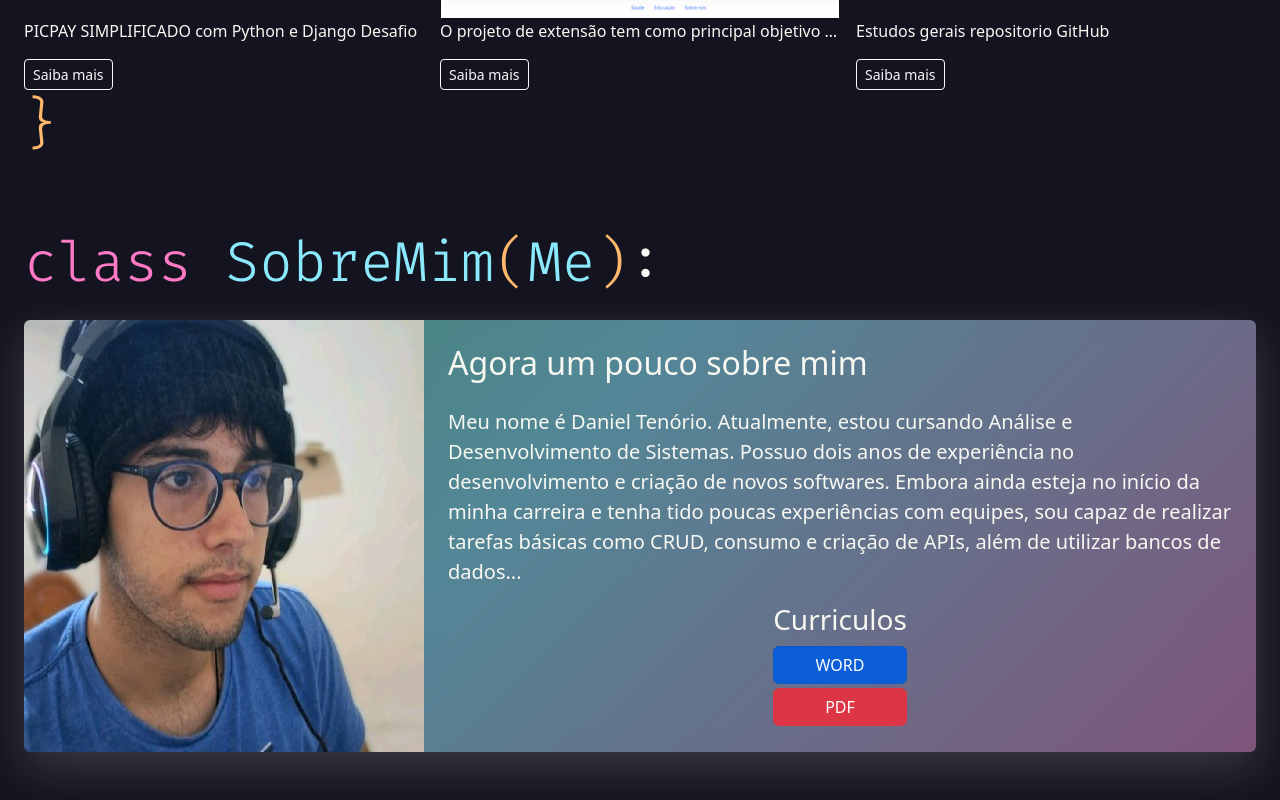
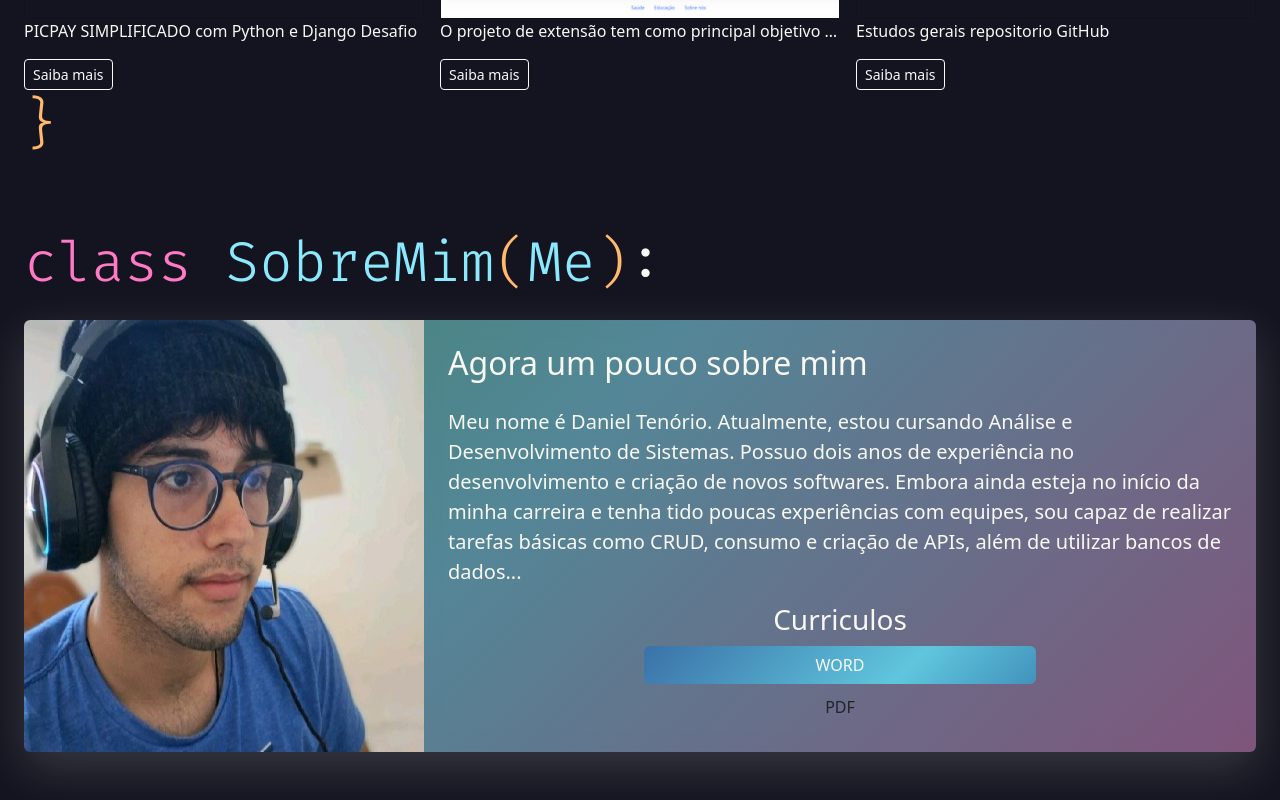
Before and after one commit to danielBRTanimacao/danieltenorioportfolio, a React (Vite) app: page / in a window 1280 px wide. In both pictures the pointer is over the link "WORD". Shown: the part 3341-4141 px from the top of the page. Built offline with nearby package versions, Linux system fonts and the light colour scheme.

Commit message:
new feature about me

```diff
--- a/src/assets/css/Index.css
+++ b/src/assets/css/Index.css
@@ -233,3 +233,19 @@ body {
         display: flex;
     }
 }
+
+.radial-btn-w:hover {
+    background: linear-gradient(135deg, #28488e, #60c6dd, #062d7a);
+}
+
+.radial-btn-p:hover {
+    background: linear-gradient(135deg, #961d1d, #d34646, #7b1010);
+}
+
+.radial-btn-w:hover,
+.radial-btn-p:hover {
+    backdrop-filter: blur(10px);
+    -webkit-backdrop-filter: blur(10px);
+    background-size: 200% 200%;
+    animation: moveGradient 4s ease infinite;
+}
--- a/src/components/AboutMe.tsx
+++ b/src/components/AboutMe.tsx
@@ -43,18 +43,21 @@ export default () => {
                                 </p>
                             </div>
                         </div>
-                        <div className="mt-auto flex-curriculum">
+                        <div
+                            className="mt-auto flex-curriculum"
+                            style={{ width: "50%" }}
+                        >
                             <h3>Curriculos</h3>
                             <a
                                 href="/Daniel-Tenorio-curriculo.docx"
-                                className="btn btn-primary"
+                                className="btn radial-btn-w"
                                 download="curriculo Daniel"
                             >
                                 WORD
                             </a>
                             <a
                                 href={Pdf}
-                                className="btn btn-danger"
+                                className="btn radial-btn-p"
                                 download="curriculo Daniel"
                             >
                                 PDF
```
